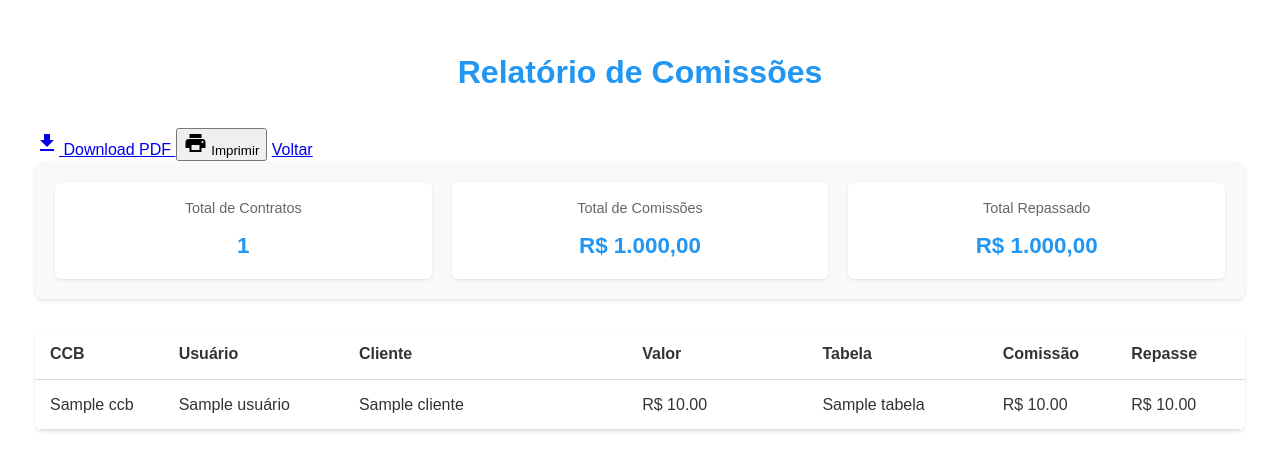
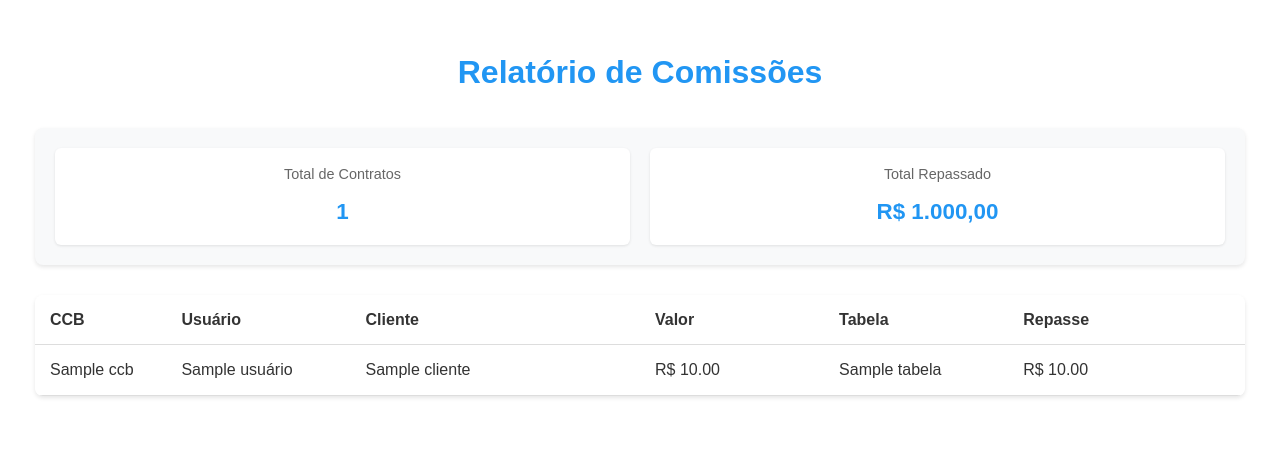
Before and after one commit to rafaavmsilva/Comissoes.af360bank, a Flask app: template templates/print_comissoes_2.html in a window 1280 px wide. Shown: the top 471 px of the page. Run offline with Flask 2, Linux system fonts and the light colour scheme; the template is opened without the code that fills it: most values are stand-ins (such as "Sample title", 1, 10 or a date in 2020).

Commit message:
add print sem comissão

```diff
--- a/templates/print_comissoes_2.html
+++ b/templates/print_comissoes_2.html
@@ -108,8 +108,7 @@
         th:nth-child(3), td:nth-child(3) { width: 25%; } /* Cliente */
         th:nth-child(4), td:nth-child(4) { width: 15%; } /* Valor */
         th:nth-child(5), td:nth-child(5) { width: 15%; } /* Tabela */
-        th:nth-child(6), td:nth-child(6) { width: 10%; } /* Comissao */
-        th:nth-child(7), td:nth-child(7) { width: 10%; } /* Repasse */
+        th:nth-child(6), td:nth-child(6) { width: 20%; } /* Repasse */
 
         @media print {
             @page {
@@ -204,25 +203,11 @@
     <div class="container">
         <h2 class="titulo">Relatório de Comissões</h2>
 
-        <div class="print-controls no-print">
-            <a href="{{ url_for('generate_pdf_2', template_name='comissoes') }}" class="btn btn-primary">
-                <i class="material-icons">download</i> Download PDF
-            </a>
-            <button onclick="window.print()" class="btn btn-secondary">
-                <i class="material-icons">print</i> Imprimir
-            </button>
-            <a href="{{ url_for('comissoes') }}" class="btn btn-secondary">Voltar</a>
-        </div>
-
         <div class="totals-bar">
             <div class="totals-grid">
                 <div class="total-item">
                     <div class="total-label">Total de Contratos</div>
                     <div class="total-value" id="total-contratos">0</div>
-                </div>
-                <div class="total-item">
-                    <div class="total-label">Total de Comissões</div>
-                    <div class="total-value" id="total-comissoes">R$ 0,00</div>
                 </div>
                 <div class="total-item">
                     <div class="total-label">Total Repassado</div>
@@ -240,7 +225,6 @@
                         <th>Cliente</th>
                         <th>Valor</th>
                         <th>Tabela</th>
-                        <th>Comissão</th>
                         <th>Repasse</th>
                     </tr>
                 </thead>
@@ -252,7 +236,6 @@
                         <td>{{ item.get('Cliente', 'N/A') }}</td>
                         <td>R$ {{ "%.2f"|format(item.get('Valor Bruto', 0)|float) }}</td>
                         <td>{{ item.get('Tabela', 'N/A') }}</td>
-                        <td>R$ {{ "%.2f"|format(item.get('comissao_recebida_valor', 0)|float) }}</td>
                         <td>R$ {{ "%.2f"|format(item.get('comissao_repassada_valor', 0)|float) }}</td>
                     </tr>
                     {% endfor %}
@@ -263,6 +246,7 @@
 
     <script>
         function formatCurrency(value) {
+            // Round to 2 decimal places before formatting
             const roundedValue = Math.round(value * 100) / 100;
             return new Intl.NumberFormat('pt-BR', {
                 style: 'currency',
@@ -275,9 +259,12 @@
         function parseMoneyValue(text) {
             if (!text) return 0;
             try {
+                // Remove R$, spaces, dots, and convert comma to dot
                 const cleanText = text.replace(/[R$\s.]/g, '').replace(',', '.');
+                // Parse as float and ensure 2 decimal precision
                 const value = parseFloat(cleanText);
                 if (isNaN(value)) return 0;
+                // Round to 2 decimal places to match Python's decimal precision
                 return Math.round(value * 100) / 100;
             } catch (error) {
                 console.error('Error parsing money value:', error, text);
@@ -288,26 +275,20 @@
         function updateTotals() {
             const rows = document.querySelectorAll('table tbody tr');
             let totalContratos = rows.length;
-            let totalComissoes = 0;
             let totalRepassado = 0;
 
             rows.forEach((row, index) => {
                 try {
-                    const comissaoText = row.cells[5].textContent;
-                    const comissaoRecebida = parseMoneyValue(comissaoText);
-
-                    const repasseText = row.cells[6].textContent;
+                    // Get repasse value (column 6)
+                    const repasseText = row.cells[5].textContent;
                     const comissaoRepassada = parseMoneyValue(repasseText);
 
-                    totalComissoes = Math.round((totalComissoes + comissaoRecebida) * 100) / 100;
+                    // Use integer math to avoid floating point issues
                     totalRepassado = Math.round((totalRepassado + comissaoRepassada) * 100) / 100;
 
                     console.debug(`Row ${index + 1} values:`, {
-                        originalComissao: comissaoText,
-                        parsedComissao: comissaoRecebida,
                         originalRepasse: repasseText,
                         parsedRepasse: comissaoRepassada,
-                        runningTotalComissoes: totalComissoes,
                         runningTotalRepassado: totalRepassado
                     });
                 } catch (error) {
@@ -315,21 +296,22 @@
                 }
             });
 
+            // Update the totals display
             document.getElementById('total-contratos').textContent = totalContratos;
-            document.getElementById('total-comissoes').textContent = formatCurrency(totalComissoes);
             document.getElementById('total-repassado').textContent = formatCurrency(totalRepassado);
 
             console.log('Final totals:', {
                 contratos: totalContratos,
-                comissoes: formatCurrency(totalComissoes),
                 repassado: formatCurrency(totalRepassado)
             });
         }
 
+        // Wait for the DOM to be fully loaded
         document.addEventListener('DOMContentLoaded', function() {
             console.log('DOM loaded, updating totals...');
             try {
                 updateTotals();
+                // Wait a moment for the totals to update before printing
                 setTimeout(() => {
                     console.log('Triggering print...');
                     window.print();
```
